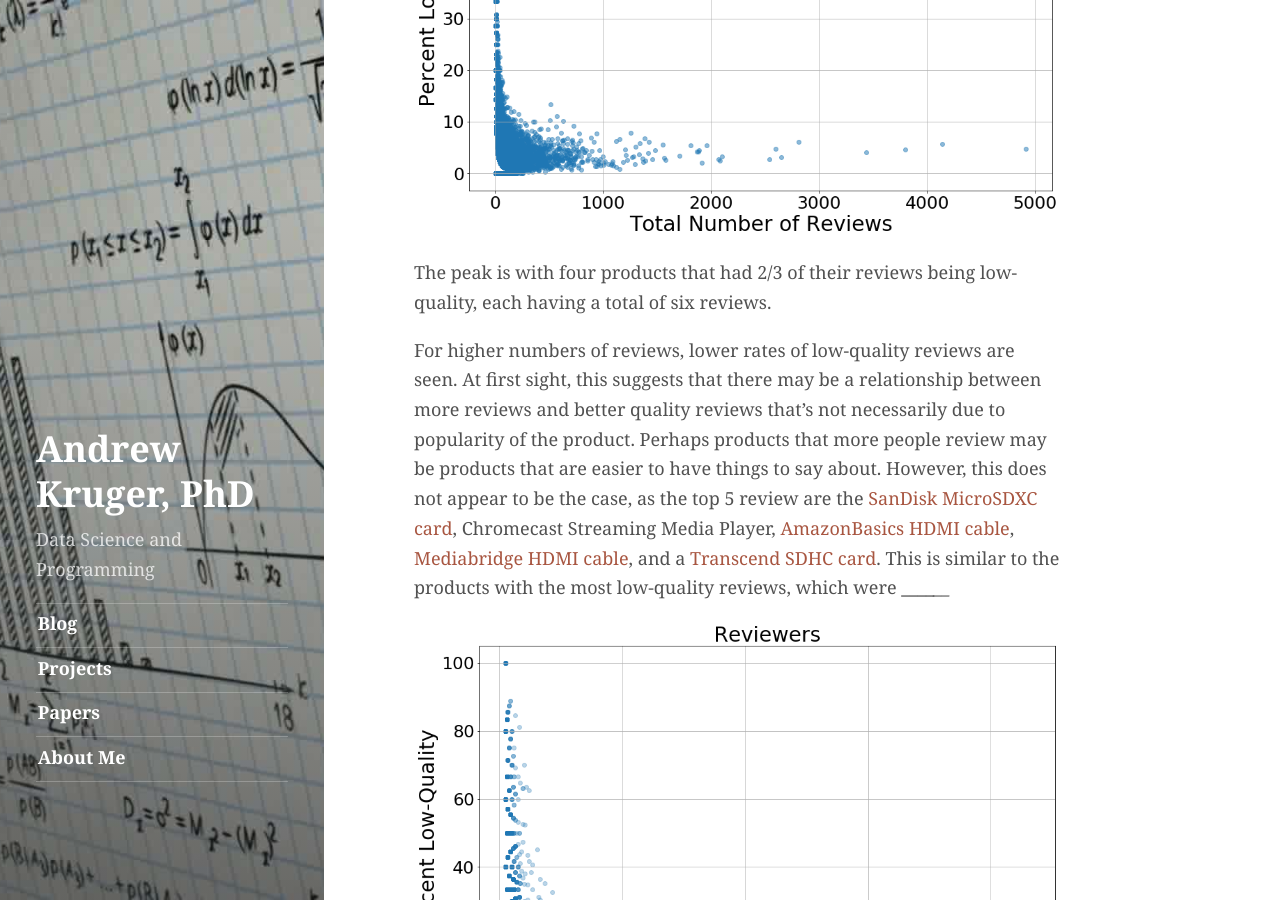
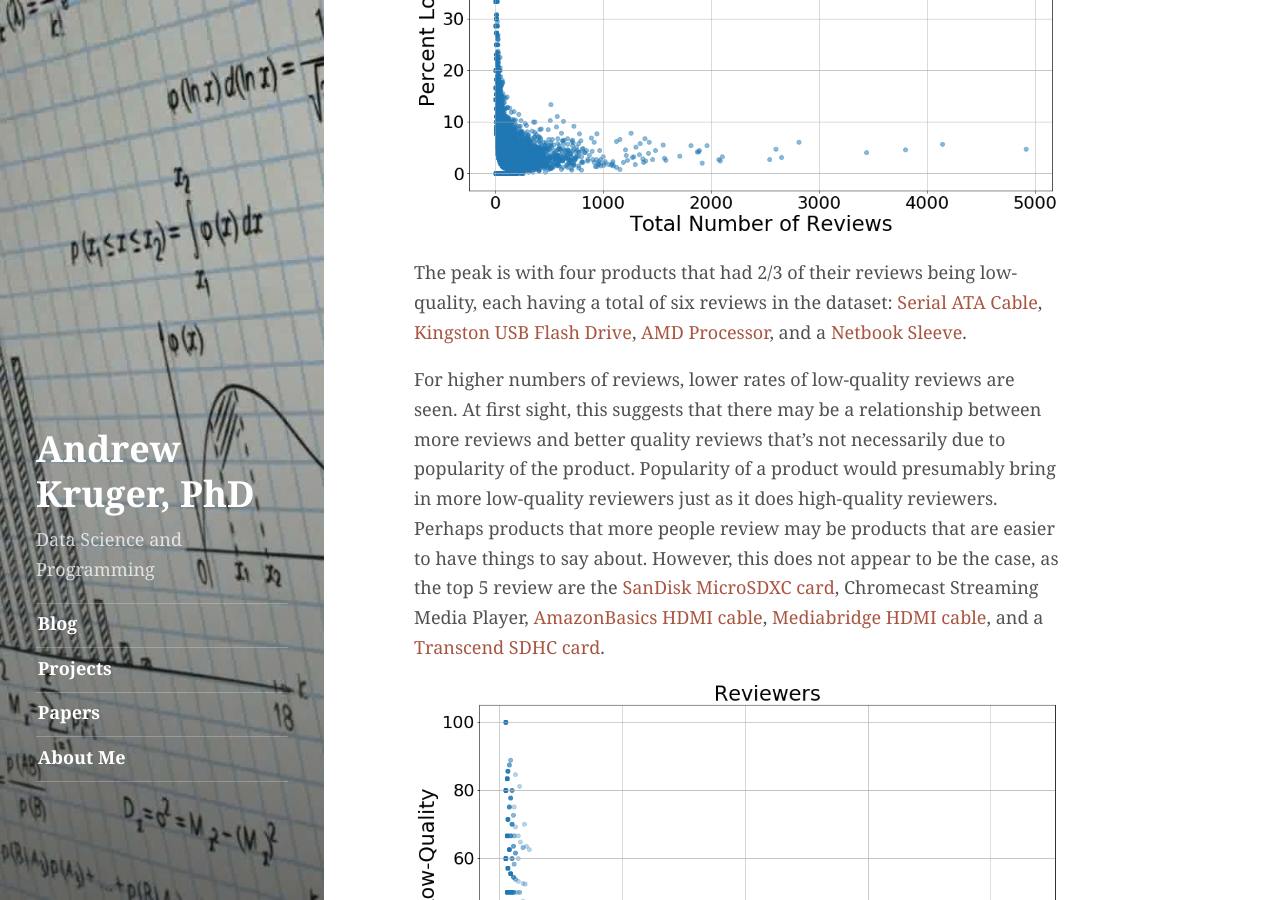
Before and after one commit to andrewkruger/andrewkruger.github.io, a Jekyll site: the page built from _projects/2017-08-25-amazon-reviews.md, in a window 1280 px wide and 900 px high, scrolled down 5665 px. Built offline with Jekyll 4.4.1, drawn with Linux system fonts in a browser that asks for light colours; a script that is not in the unit is left out.

Commit message:
Updates made

```diff
--- a/_projects/2017-08-25-amazon-reviews.md
+++ b/_projects/2017-08-25-amazon-reviews.md
@@ -84,9 +84,11 @@ I modeled each review in the dataset, and for each product and reviewer, I found
 </p>
 
 
-The peak is with four products that had 2/3 of their reviews being low-quality, each having a total of six reviews.
+The peak is with four products that had 2/3 of their reviews being low-quality, each having a total of six reviews in the dataset: [Serial ATA Cable](https://www.amazon.com/r/dp/B00552P8BO), [Kingston USB Flash Drive](https://www.amazon.com/r/dp/B000AV6QSO), [AMD Processor](https://www.amazon.com/r/dp/B000JD9S2E), and a [Netbook Sleeve](https://www.amazon.com/r/dp/B001V9LQ9S).
 
-For higher numbers of reviews, lower rates of low-quality reviews are seen.  At first sight, this suggests that there may be a relationship between more reviews and better quality reviews that's not necessarily due to popularity of the product.  Perhaps products that more people review may be products that are easier to have things to say about.  However, this does not appear to be the case, as the top 5 review are the [SanDisk MicroSDXC card](https://www.amazon.com/SanDisk-Ultra-MicroSDXC-Memory-Adapter/dp/B007WTAJTO/ref=cm_cr_arp_d_product_top?ie=UTF8), Chromecast Streaming Media Player, [AmazonBasics HDMI cable](https://www.amazon.com/amazonbasics-high-speed-hdmi-cable-ethernet/dp/b003es5zuu), [Mediabridge HDMI cable](https://www.amazon.com/Mediabridge-HDMI-Cable-Feet-Hand-Tested/dp/B0019EHU8G/ref=cm_cr_arp_d_product_top?ie=UTF8), and a [Transcend SDHC card](https://www.amazon.com/Transcend-Class-SDHC-Card-TS8GSDHC10/dp/B002WE6D44/ref=cm_cr_arp_d_product_top?ie=UTF8).  This is similar to the products with the most low-quality reviews, which were ________________
+For higher numbers of reviews, lower rates of low-quality reviews are seen.  At first sight, this suggests that there may be a relationship between more reviews and better quality reviews that's not necessarily due to popularity of the product.  Popularity of a product would presumably bring in more low-quality reviewers just as it does high-quality reviewers.  Perhaps products that more people review may be products that are easier to have things to say about.  However, this does not appear to be the case, as the top 5 review are the [SanDisk MicroSDXC card](https://www.amazon.com/SanDisk-Ultra-MicroSDXC-Memory-Adapter/dp/B007WTAJTO/ref=cm_cr_arp_d_product_top?ie=UTF8), Chromecast Streaming Media Player, [AmazonBasics HDMI cable](https://www.amazon.com/amazonbasics-high-speed-hdmi-cable-ethernet/dp/b003es5zuu), [Mediabridge HDMI cable](https://www.amazon.com/Mediabridge-HDMI-Cable-Feet-Hand-Tested/dp/B0019EHU8G/ref=cm_cr_arp_d_product_top?ie=UTF8), and a [Transcend SDHC card](https://www.amazon.com/Transcend-Class-SDHC-Card-TS8GSDHC10/dp/B002WE6D44/ref=cm_cr_arp_d_product_top?ie=UTF8).
+
+
 
 
 
```
